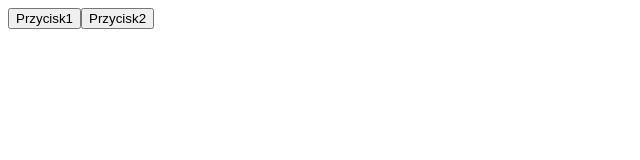
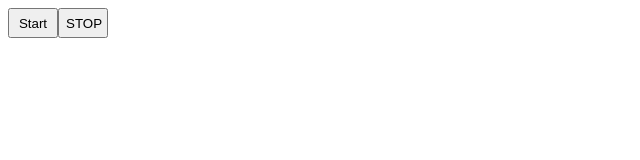
Before and after one commit to dcendry1711/test1, a plain HTML site: page index.html in a window 1280 px wide. Shown: the whole page, without its empty margins (0-640 px from the left). Drawn offline with Linux system fonts and the light colour scheme.

Commit message:
html branch

```diff
--- a/index.html
+++ b/index.html
@@ -6,6 +6,6 @@
     <title>Projekt test</title>
 </head>
 <body>
-  <button>Przycisk1</button><button>Przycisk2</button>
+    <button style="width: 50px; height: 30px;">Start</button ><button style="width: 50px; height: 30px;">STOP</button>
 </body>
 </html>
```
